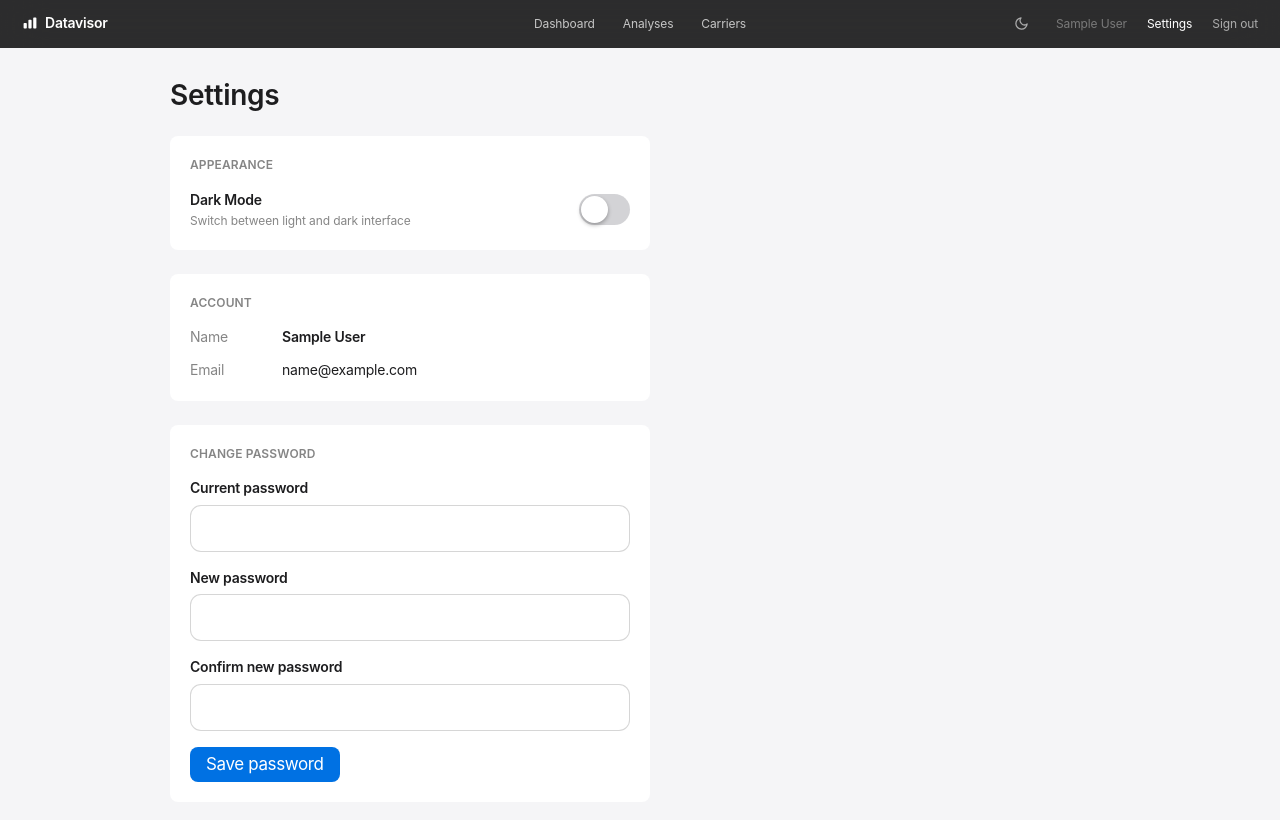
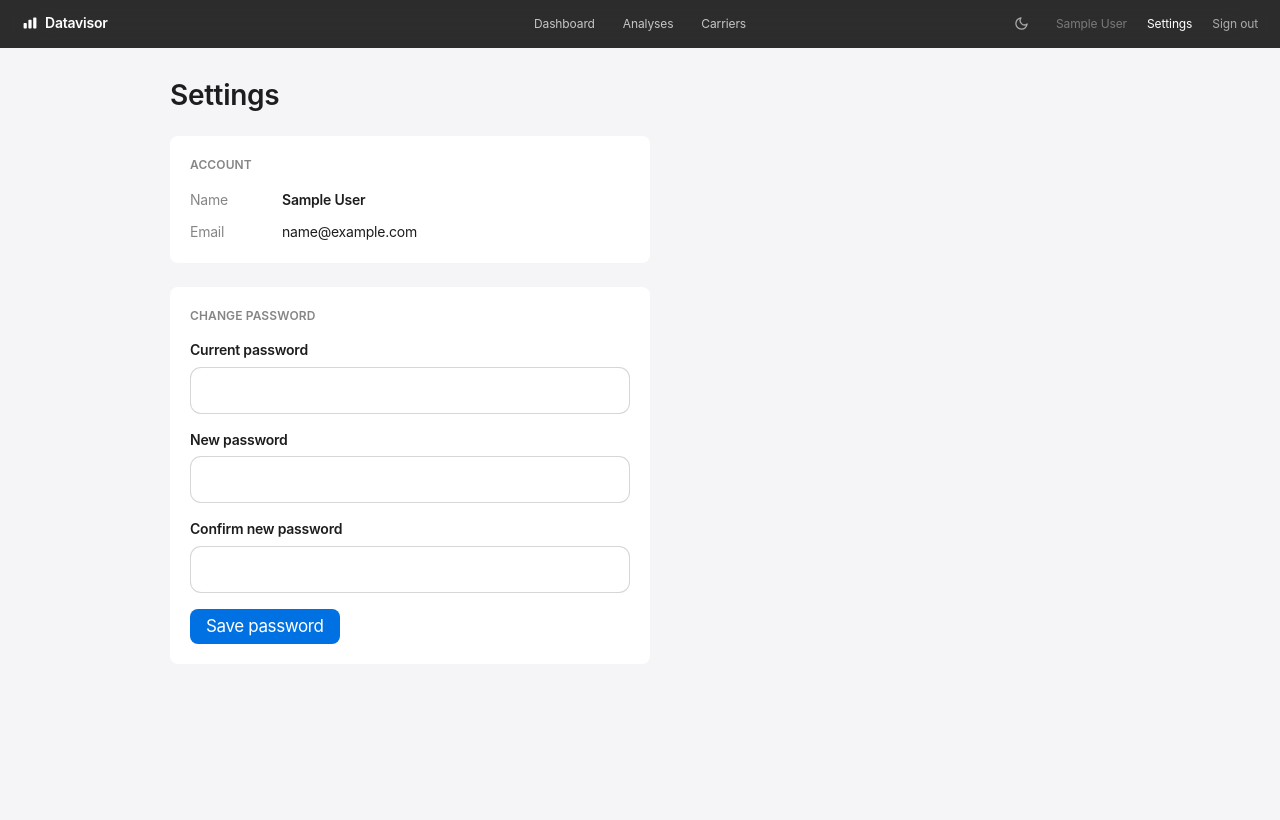
Before and after one commit to LokatyTrzmielu/DataAnalysis, a Vue app in the folder frontend/: page /settings in a window 1280 px wide. Shown: the top 820 px of the page. Built offline with nearby package versions, Linux system fonts and the light colour scheme; sample sign-in values are in the browser's storage.

Commit message:
Remove Dark Mode toggle from Settings — navbar toggle supersedes it
Co-Authored-By: Claude Sonnet 4.6 <noreply@anthropic.com>

```diff
--- a/frontend/src/views/SettingsView.vue
+++ b/frontend/src/views/SettingsView.vue
@@ -3,22 +3,6 @@
     <h1 style="font-family:'SF Pro Display','Helvetica Neue',Helvetica,Arial,sans-serif;font-size:28px;font-weight:600;color:var(--app-text);line-height:1.14;letter-spacing:-0.28px;margin-bottom:24px">
       Settings
     </h1>
-
-    <!-- Appearance -->
-    <section class="card-apple mb-6">
-      <h2 class="mb-4" style="font-size:12px;font-weight:600;color:var(--app-text-sec);letter-spacing:0.12px;text-transform:uppercase">Appearance</h2>
-      <div class="flex items-center justify-between">
-        <div>
-          <p style="font-size:14px;font-weight:600;color:var(--app-text);letter-spacing:-0.224px">Dark Mode</p>
-          <p style="font-size:12px;color:var(--app-text-sec);margin-top:2px;letter-spacing:-0.12px">Switch between light and dark interface</p>
-        </div>
-        <button
-          @click="theme.toggle()"
-          :class="['toggle-switch', theme.dark ? 'is-on' : '']"
-          :aria-label="theme.dark ? 'Switch to light mode' : 'Switch to dark mode'"
-        />
-      </div>
-    </section>
 
     <!-- Account info -->
     <section class="card-apple mb-6">
@@ -67,11 +51,9 @@
 <script setup lang="ts">
 import { reactive, ref } from 'vue'
 import { useAuthStore } from '@/stores/auth'
-import { useThemeStore } from '@/stores/theme'
 import { authApi } from '@/api/auth'
 
 const auth = useAuthStore()
-const theme = useThemeStore()
 
 const form = reactive({ old_password: '', new_password: '', confirm: '' })
 const loading = ref(false)
```
